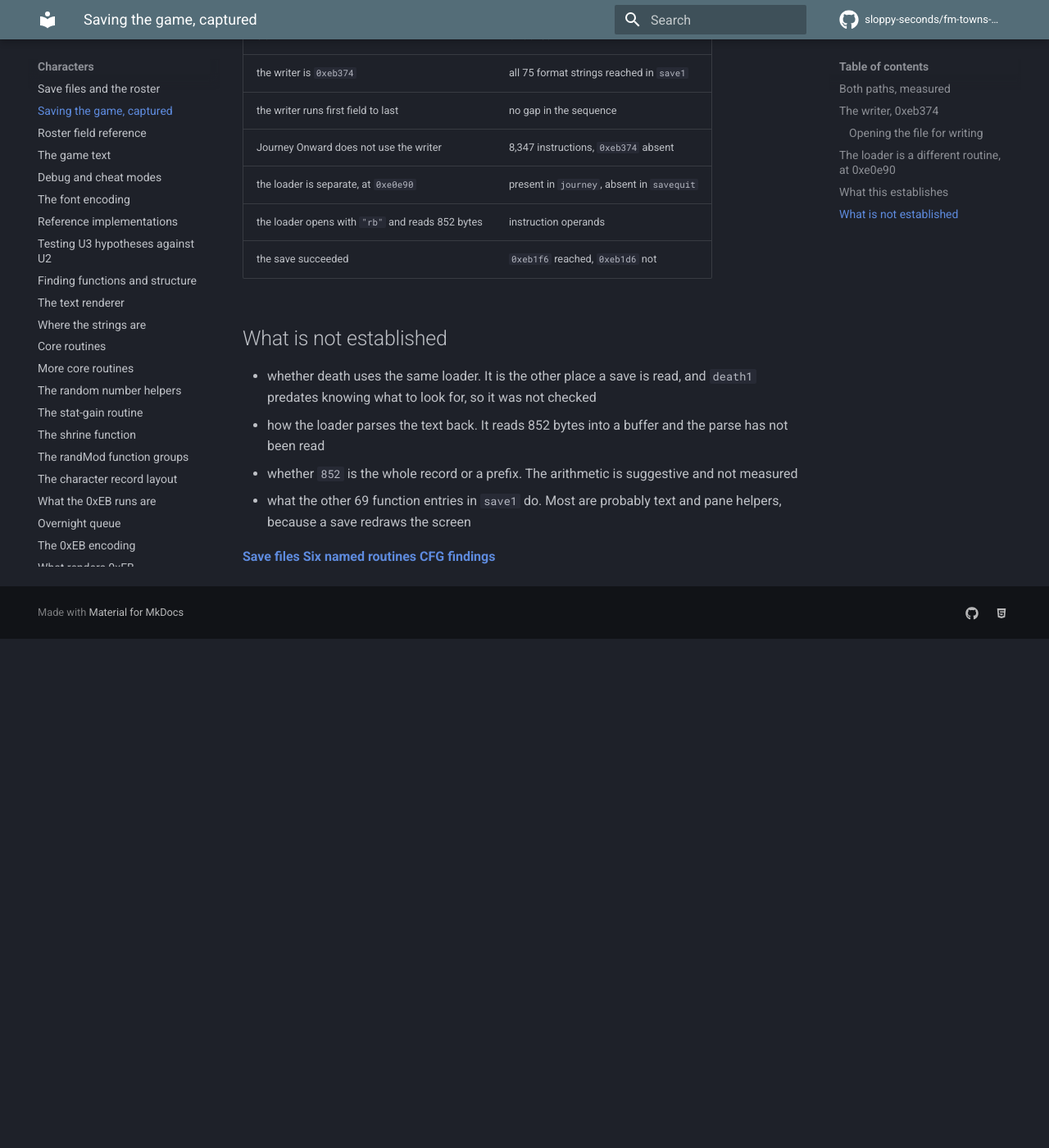
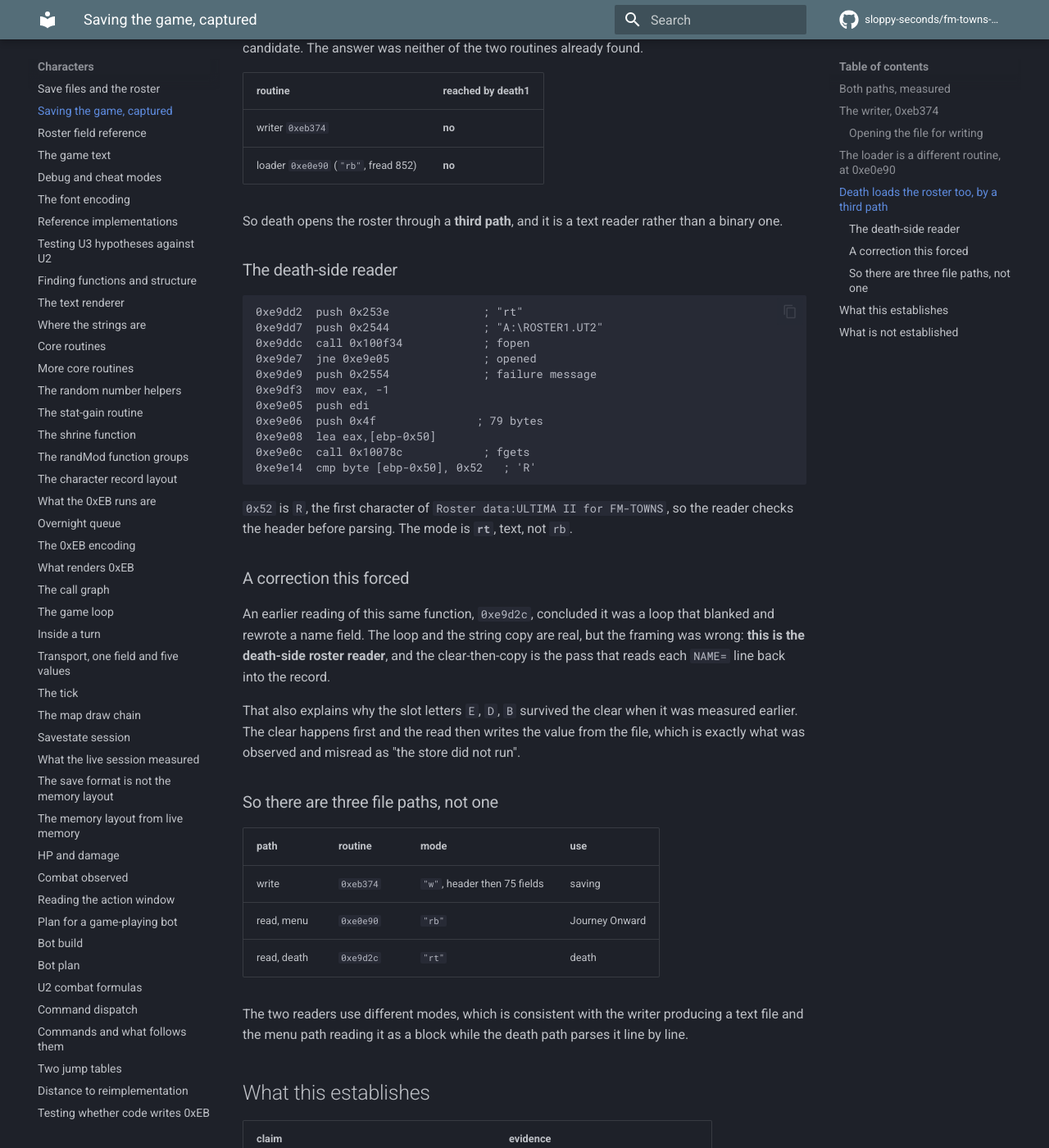
Before and after one commit to sloppy-seconds/fm-towns-ultima, an MkDocs documentation site: the page built from docs/save-capture.md, in a window 1280 px wide and 1400 px high, scrolled down 2081 px. Shown: the whole window at 82% size. Built offline with MkDocs 1.6.1 and Material for MkDocs 9.7.7, drawn with Linux system fonts in a browser that asks for light colours; comment, search, counter and statistics services are not loaded; before the commit the page ends 2860 px from its top, so only the background shows below that; some of the changed text lies outside the part shown.

Commit message:
Death reads the roster by a third path, in text mode, and this corrects 0xe9d2c
death1 was captured before the loader was known, so it was checked against every
candidate. Neither the writer 0xeb374 nor the loader 0xe0e90 was reached.

Death opens the roster itself:

  0xe9dd2  push 0x253e            "rt"
  0xe9dd7  push 0x2544            "A:\ROSTER1.UT2"
  0xe9ddc  call 0x100f34          fopen
  0xe9e06  push 0x4f              79 bytes
  0xe9e0c  call 0x10078c          fgets
  0xe9e14  cmp byte [ebp-0x50], 0x52   'R'

0x52 is R, the first character of the roster header, so this reader checks the header
before parsing. Mode is "rt", text, not "rb".

That forces a correction. I previously read 0xe9d2c as a loop blanking and rewriting
a name field, and said so twice. The loop and the string copy are real but the
framing was wrong: this is the death-side roster reader, and the clear-then-copy is
the pass that reads each NAME= line back into the record.

It also explains the thing I could not explain at the time. The slot letters E, D, B
survived the clear, which I read as "the store did not run". The clear runs first and
the read then writes the file's value back over it. Both observations were right and
the conclusion drawn from them was not.

So there are three file paths, not one: writer 0xeb374 writing header then 75 fields,
menu reader 0xe0e90 in "rb", death reader 0xe9d2c in "rt".

````diff
--- a/docs/save-capture.md
+++ b/docs/save-capture.md
@@ -73,6 +73,58 @@ for string pushes among them. Exactly one was a mode string.
 byte 47, so 917 minus the 65-byte gap is consistent with an 852-byte read. That is a match worth noting
 rather than a proof, since the exact partition of the 917 has not been re-measured here.
 
+## Death loads the roster too, by a third path
+
+`death1` was captured before the loader was known, so it was checked afterwards against every candidate.
+The answer was neither of the two routines already found.
+
+| routine | reached by death1 |
+|---|---|
+| writer `0xeb374` | **no** |
+| loader `0xe0e90` (`"rb"`, fread 852) | **no** |
+
+So death opens the roster through a **third path**, and it is a text reader rather than a binary one.
+
+### The death-side reader
+
+```
+0xe9dd2  push 0x253e              ; "rt"
+0xe9dd7  push 0x2544              ; "A:\ROSTER1.UT2"
+0xe9ddc  call 0x100f34            ; fopen
+0xe9de7  jne 0xe9e05              ; opened
+0xe9de9  push 0x2554              ; failure message
+0xe9df3  mov eax, -1
+0xe9e05  push edi
+0xe9e06  push 0x4f               ; 79 bytes
+0xe9e08  lea eax,[ebp-0x50]
+0xe9e0c  call 0x10078c            ; fgets
+0xe9e14  cmp byte [ebp-0x50], 0x52   ; 'R'
+```
+
+`0x52` is `R`, the first character of `Roster data:ULTIMA II for FM-TOWNS`, so the reader checks the
+header before parsing. The mode is **`rt`**, text, not `rb`.
+
+### A correction this forced
+
+An earlier reading of this same function, `0xe9d2c`, concluded it was a loop that blanked and rewrote a
+name field. The loop and the string copy are real, but the framing was wrong: **this is the death-side
+roster reader**, and the clear-then-copy is the pass that reads each `NAME=` line back into the record.
+
+That also explains why the slot letters `E`, `D`, `B` survived the clear when it was measured earlier.
+The clear happens first and the read then writes the value from the file, which is exactly what was
+observed and misread as "the store did not run".
+
+### So there are three file paths, not one
+
+| path | routine | mode | use |
+|---|---|---|---|
+| write | `0xeb374` | `"w"`, header then 75 fields | saving |
+| read, menu | `0xe0e90` | `"rb"` | Journey Onward |
+| read, death | `0xe9d2c` | `"rt"` | death |
+
+The two readers use different modes, which is consistent with the writer producing a text file and the
+menu path reading it as a block while the death path parses it line by line.
+
 ## What this establishes
 
 | claim | evidence |
@@ -86,9 +138,8 @@ rather than a proof, since the exact partition of the 917 has not been re-measur
 
 ## What is not established
 
-- whether death uses the same loader. It is the other place a save is read, and `death1` predates knowing
-  what to look for, so it was not checked
-- how the loader parses the text back. It reads 852 bytes into a buffer and the parse has not been read
+- whether the `"rb"` and `"rt"` readers are the same data in different modes or genuinely different
+  handling. Both read `ROSTER1.UT2` and neither parse has been fully read
 - whether `852` is the whole record or a prefix. The arithmetic is suggestive and not measured
 - what the other 69 function entries in `save1` do. Most are probably text and pane helpers, because a save
   redraws the screen
````
